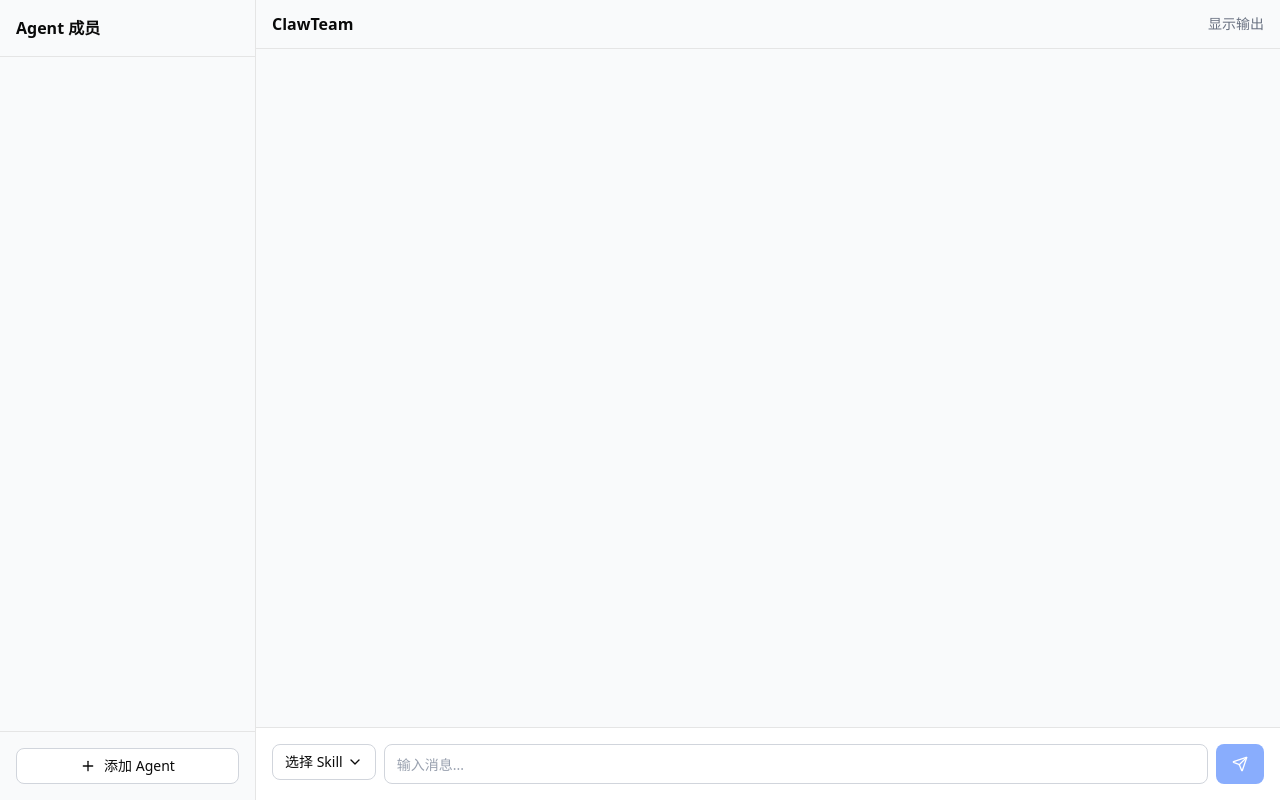
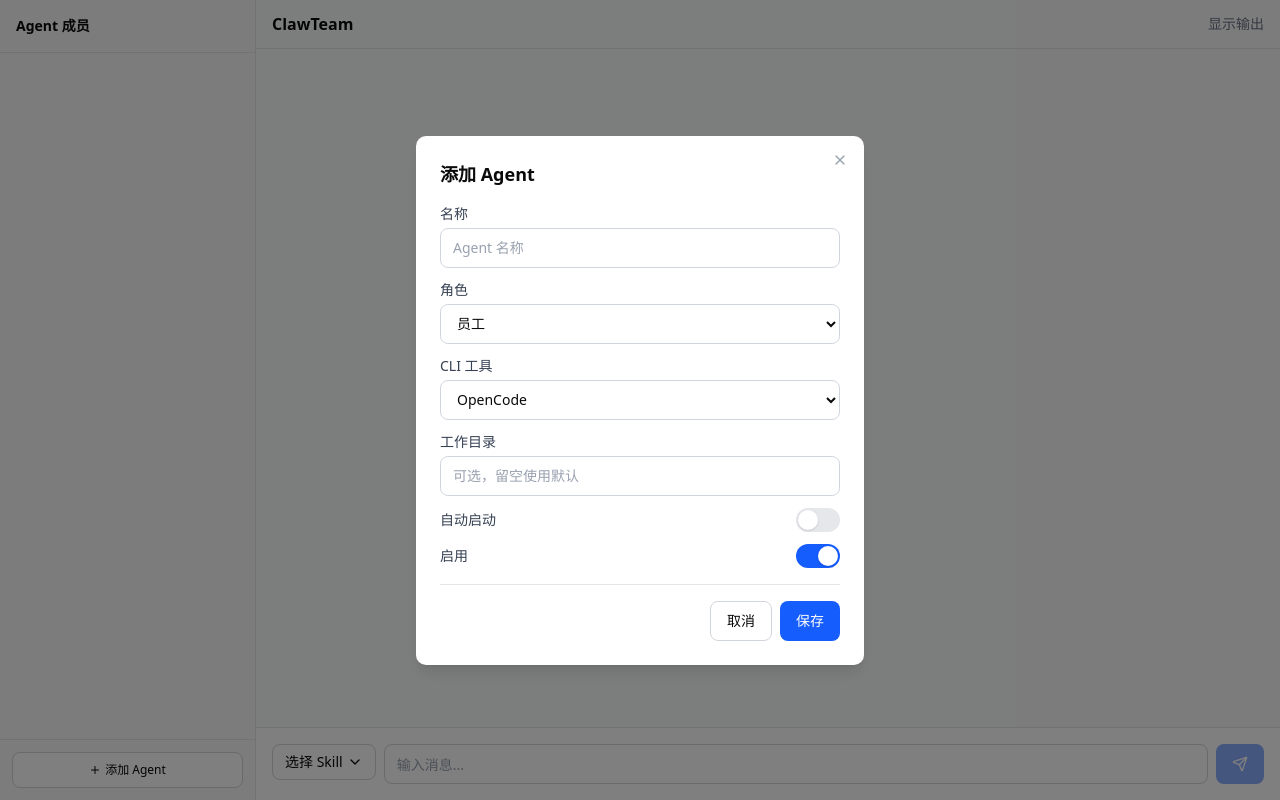
Before and after one commit to vicoproplus/clawteam, a Vue app in the folder ui/clawteam-chat/: page / in a window 1280 px wide. Both pictures are taken after a click on the button "添加 Agent". Built offline with nearby package versions, Linux system fonts and the light colour scheme.

Commit message:
feat(agent): add AgentConfigModal and enhance AgentPanel/AgentCard with actions

```diff
--- a/ui/clawteam-chat/src/components/AgentCard.vue
+++ b/ui/clawteam-chat/src/components/AgentCard.vue
@@ -1,6 +1,6 @@
 <script setup lang="ts">
 import { computed } from 'vue'
-import { Bot, Loader2, CheckCircle, XCircle, Clock } from 'lucide-vue-next'
+import { Bot, Loader2, CheckCircle, XCircle, Clock, Play, Square, Settings } from 'lucide-vue-next'
 import { cn } from '@/lib/utils'
 import type { AgentRole, TerminalSessionStatus } from '@/types/agent'
 
@@ -12,14 +12,19 @@ interface Props {
   cliTool: string
   required?: boolean
   selected?: boolean
+  showMenu?: boolean
 }
 
 const props = withDefaults(defineProps<Props>(), {
   required: false,
   selected: false,
+  showMenu: false,
 })
 
-const emit = defineEmits<{ click: [] }>()
+const emit = defineEmits<{
+  click: []
+  action: [action: string]
+}>()
 
 const statusIcons: Record<TerminalSessionStatus, typeof CheckCircle> = {
   pending: Clock,
@@ -52,7 +57,7 @@ const roleColors: Record<AgentRole, string> = {
 const StatusIcon = computed(() => statusIcons[props.status])
 const cardClasses = computed(() =>
   cn(
-    'p-3 rounded-lg border cursor-pointer transition-all',
+    'group p-3 rounded-lg border cursor-pointer transition-all',
     roleColors[props.role],
     props.selected && 'ring-2 ring-blue-500',
     !props.required && 'opacity-80 hover:opacity-100'
@@ -71,6 +76,31 @@ const cardClasses = computed(() =>
         </div>
       </div>
       <component :is="StatusIcon" :class="cn('h-4 w-4', statusColors[status], status === 'working' && 'animate-spin')" />
+      <div class="flex items-center gap-1 opacity-0 group-hover:opacity-100 transition-opacity">
+        <button
+          v-if="status === 'online' || status === 'working'"
+          class="p-1 rounded hover:bg-gray-200 text-gray-500"
+          @click.stop="emit('action', 'stop')"
+          title="停止"
+        >
+          <Square class="h-3 w-3" />
+        </button>
+        <button
+          v-else
+          class="p-1 rounded hover:bg-gray-200 text-gray-500"
+          @click.stop="emit('action', 'start')"
+          title="启动"
+        >
+          <Play class="h-3 w-3" />
+        </button>
+        <button
+          class="p-1 rounded hover:bg-gray-200 text-gray-500"
+          @click.stop="emit('action', 'config')"
+          title="配置"
+        >
+          <Settings class="h-3 w-3" />
+        </button>
+      </div>
     </div>
     <div v-if="required" class="mt-1 text-xs text-gray-400">必需</div>
   </div>
--- a/ui/clawteam-chat/src/components/AgentPanel.vue
+++ b/ui/clawteam-chat/src/components/AgentPanel.vue
@@ -1,10 +1,12 @@
 <script setup lang="ts">
+import { ref } from 'vue'
 import { storeToRefs } from 'pinia'
 import { useAgentStore } from '@/stores/agent'
 import AgentCard from './AgentCard.vue'
+import AgentConfigModal from './agent/AgentConfigModal.vue'
 import { Button } from './ui'
 import { Plus } from 'lucide-vue-next'
-import type { AgentRole } from '@/types/agent'
+import type { AgentRole, AgentConfig } from '@/types/agent'
 
 const agentStore = useAgentStore()
 const { selectedAgentId, groupedByRole } = storeToRefs(agentStore)
@@ -15,21 +17,49 @@ const roleLabels: Record<AgentRole, string> = {
   worker: '员工',
   supervisor: '监工',
 }
+
+const configModalOpen = ref(false)
+const editingAgent = ref<AgentConfig | null>(null)
+
+const handleAddAgent = (_role: AgentRole) => {
+  editingAgent.value = null
+  configModalOpen.value = true
+}
+
+const handleEditAgent = (id: string) => {
+  const agent = agentStore.agents[id]
+  if (agent) {
+    editingAgent.value = { ...agent.config }
+    configModalOpen.value = true
+  }
+}
+
+const handleSaveConfig = (config: AgentConfig) => {
+  agentStore.updateAgent(config.id, config)
+  configModalOpen.value = false
+  editingAgent.value = null
+}
+
+const handleCardAction = (action: string, id: string) => {
+  if (action === 'config') handleEditAgent(id)
+  else if (action === 'start') console.log('Start:', id)
+  else if (action === 'stop') console.log('Stop:', id)
+}
 </script>
 
 <template>
   <div class="w-64 border-r bg-gray-50 flex flex-col">
-    <div class="p-4 border-b">
-      <h2 class="font-semibold">Agent 成员</h2>
+    <div class="p-4 border-b flex items-center justify-between">
+      <h2 class="font-semibold text-sm">Agent 成员</h2>
     </div>
 
-    <div class="flex-1 overflow-auto p-4 space-y-4">
+    <div class="flex-1 overflow-auto p-3 space-y-4">
       <template v-for="role in roleOrder" :key="role">
         <div v-if="groupedByRole[role]?.length">
-          <div class="text-xs font-medium text-gray-500 mb-2">
+          <div class="text-xs font-medium text-gray-500 mb-2 uppercase tracking-wide">
             {{ roleLabels[role] }}
           </div>
-          <div class="space-y-2">
+          <div class="space-y-1.5">
             <AgentCard
               v-for="agent in groupedByRole[role]"
               :key="agent.config.id"
@@ -41,17 +71,25 @@ const roleLabels: Record<AgentRole, string> = {
               :required="agent.config.role === 'assistant'"
               :selected="selectedAgentId === agent.config.id"
               @click="agentStore.selectAgent(agent.config.id)"
+              @action="handleCardAction($event, agent.config.id)"
             />
           </div>
         </div>
       </template>
     </div>
 
-    <div class="p-4 border-t">
-      <Button variant="outline" size="sm" class="w-full">
-        <Plus class="h-4 w-4 mr-2" />
+    <div class="p-3 border-t space-y-1.5">
+      <Button variant="outline" size="sm" class="w-full text-xs" @click="handleAddAgent('worker')">
+        <Plus class="h-3 w-3 mr-1" />
         添加 Agent
       </Button>
     </div>
+
+    <AgentConfigModal
+      :open="configModalOpen"
+      :agent="editingAgent"
+      @update:open="configModalOpen = $event"
+      @save="handleSaveConfig"
+    />
   </div>
 </template>
--- /dev/null
+++ b/ui/clawteam-chat/src/components/agent/AgentConfigModal.vue
@@ -0,0 +1,113 @@
+<script setup lang="ts">
+import { reactive, watch } from 'vue'
+import { Dialog, Select, Switch, Input, Button } from '@/components/ui'
+import { CLI_TOOLS, ROLE_LABELS } from '@/types/agent'
+import type { AgentConfig, AgentRole } from '@/types/agent'
+
+interface Props {
+  open: boolean
+  agent?: AgentConfig | null
+}
+
+const props = defineProps<Props>()
+const emit = defineEmits<{
+  'update:open': [value: boolean]
+  save: [config: AgentConfig]
+}>()
+
+const form = reactive<AgentConfig>({
+  id: '',
+  name: '',
+  role: 'worker',
+  cliTool: 'opencode',
+  args: [],
+  env: {},
+  cwd: undefined,
+  autoStart: false,
+  enabled: true,
+  roleConfig: undefined,
+  skills: [],
+})
+
+watch(() => props.agent, (agent) => {
+  if (agent) {
+    Object.assign(form, { ...agent })
+  } else {
+    Object.assign(form, {
+      id: `${Date.now()}`,
+      name: '',
+      role: 'worker' as AgentRole,
+      cliTool: 'opencode',
+      args: [],
+      env: {},
+      cwd: undefined,
+      autoStart: false,
+      enabled: true,
+      roleConfig: undefined,
+      skills: [],
+    })
+  }
+}, { immediate: true })
+
+const handleSave = () => {
+  emit('save', { ...form })
+  emit('update:open', false)
+}
+
+const isEditing = () => !!props.agent
+</script>
+
+<template>
+  <Dialog :open="open" class="max-w-md" @update:open="emit('update:open', $event)">
+    <div class="space-y-4">
+      <h2 class="text-lg font-semibold">
+        {{ isEditing() ? `配置 ${agent?.name}` : '添加 Agent' }}
+      </h2>
+
+      <div class="space-y-3">
+        <div>
+          <label class="block text-sm font-medium text-gray-700 mb-1">名称</label>
+          <Input v-model="form.name" placeholder="Agent 名称" />
+        </div>
+
+        <div>
+          <label class="block text-sm font-medium text-gray-700 mb-1">角色</label>
+          <Select v-model="form.role" placeholder="选择角色">
+            <option v-for="(label, key) in ROLE_LABELS" :key="key" :value="key">
+              {{ label }}
+            </option>
+          </Select>
+        </div>
+
+        <div>
+          <label class="block text-sm font-medium text-gray-700 mb-1">CLI 工具</label>
+          <Select v-model="form.cliTool" placeholder="选择 CLI 工具">
+            <option v-for="tool in CLI_TOOLS" :key="tool.value" :value="tool.value">
+              {{ tool.label }}
+            </option>
+          </Select>
+        </div>
+
+        <div>
+          <label class="block text-sm font-medium text-gray-700 mb-1">工作目录</label>
+          <Input v-model="form.cwd" placeholder="可选，留空使用默认" />
+        </div>
+
+        <div class="flex items-center justify-between">
+          <label class="text-sm font-medium text-gray-700">自动启动</label>
+          <Switch v-model="form.autoStart" />
+        </div>
+
+        <div class="flex items-center justify-between">
+          <label class="text-sm font-medium text-gray-700">启用</label>
+          <Switch v-model="form.enabled" />
+        </div>
+      </div>
+
+      <div class="flex justify-end gap-2 pt-4 border-t">
+        <Button variant="outline" @click="emit('update:open', false)">取消</Button>
+        <Button @click="handleSave">保存</Button>
+      </div>
+    </div>
+  </Dialog>
+</template>
```
